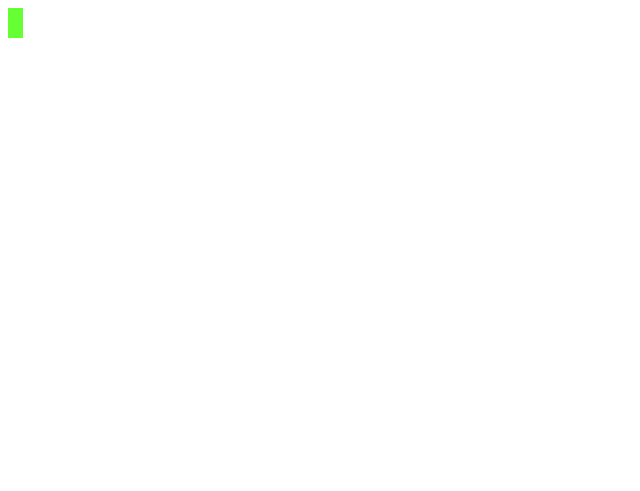
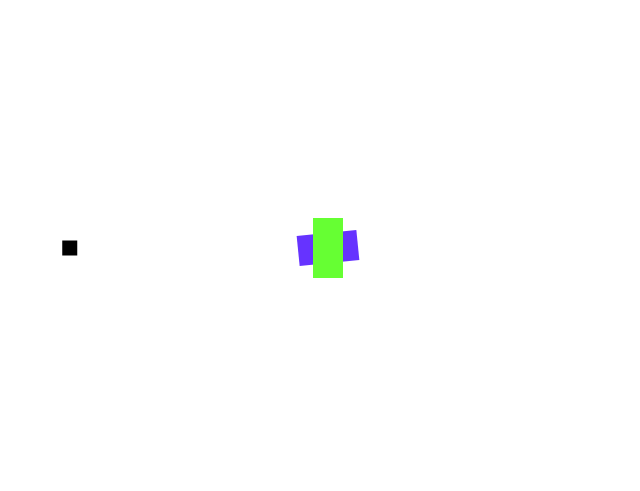
Before and after one commit to psharbau-cmu/omelet, a plain HTML site: page Dafen2d/TestGame.html in a window 1280 px wide. Shown: the whole page, without its empty margins (0-640 px from the left). Drawn offline with Linux system fonts and the light colour scheme.

Commit message:
Got it working pretty good now

```diff
--- a/Dafen2d/Components/dafen2d.squareRenderer.js
+++ b/Dafen2d/Components/dafen2d.squareRenderer.js
@@ -9,13 +9,18 @@
             var component = {
                 color:data.color || '#000000',
                 width:data.width || 15,
-                height:data.height || 15
+                height:data.height || 15,
+                layer:data.layer || 'default'
             };
 
             var halfWidth = 0;
             var halfHeight = 0;
             var lastSnap = null;
             var lastPoly = null;
+
+            component.ready = function(scene, entity) {
+                entity.screenSort = [scene.Layers[component.layer] || 0];
+            };
 
             component.preDraw = function(snapShot) {
                 lastSnap = snapShot;
--- a/Dafen2d/TestGame.html
+++ b/Dafen2d/TestGame.html
@@ -9,8 +9,14 @@
     <script src="dafen2d.gameLoop.js"></script>
     <script src="./Components/dafen2d.transform.js"></script>
     <script src="./Components/dafen2d.squareRenderer.js"></script>
+    <script src="./TestGame/testGame.rotateSlowly.js"></script>
+    <script src="./TestGame/testGame.shootAcross.js"></script>
     <script type="text/javascript">
         var testScene = {
+            Layers:{
+                "A":-1,
+                "B":-2
+            },
             Hierarchy:[
                 {
                     'dafen2d.transform': {
@@ -23,9 +29,38 @@
                         data:{
                             width:30,
                             height:60,
-                            color:'#66ff33'
+                            color:'#66ff33',
+                            layer:"A"
                         }
-                    }
+                    },
+                    children:[
+                        {
+                            'dafen2d.transform': {
+                                data:{
+                                    x:0,
+                                    y:0
+                                }
+                            },
+                            'dafen2d.squareRenderer':{
+                                data:{
+                                    width:60,
+                                    height:30,
+                                    color:'#6633ff',
+                                    layer:"B"
+                                }
+                            },
+                            'testGame.rotateSlowly':{
+                                data:{
+                                    speed:1
+                                }
+                            }
+                        }
+                    ]
+                },
+                {
+                    'dafen2d.transform':{},
+                    'testGame.shootAcross':{},
+                    'dafen2d.squareRenderer':{}
                 }
             ]
         };
--- /dev/null
+++ b/Dafen2d/TestGame/testGame.rotateSlowly.js
@@ -0,0 +1,27 @@
+(function() {
+    window.dafen2d = window.dafen2d || {};
+    window.dafen2d.componentTypes = window.dafen2d.componentTypes || [];
+    window.dafen2d.componentTypes['testGame.rotateSlowly'] = {
+
+        createComponent:function(data) {
+            if (!data) data = {};
+
+            var component = {
+                speed:data.speed || 1
+            };
+
+            var transform = null;
+
+            component.ready = function(scene, entity) {
+                transform = entity['dafen2d.transform'] || {angle:0};
+            };
+
+            component.update = function(delta) {
+                transform.angle += component.speed * delta * Math.PI * 2;
+            };
+
+            return component;
+        }
+
+    };
+})();
--- /dev/null
+++ b/Dafen2d/TestGame/testGame.shootAcross.js
@@ -0,0 +1,26 @@
+(function() {
+    window.dafen2d = window.dafen2d || {};
+    window.dafen2d.componentTypes = window.dafen2d.componentTypes || [];
+    window.dafen2d.componentTypes['testGame.shootAcross'] = {
+
+        createComponent:function(data) {
+            var transform = null;
+            var position = -500;
+
+            var component = {};
+
+            component.ready = function(scene, entity) {
+                transform = entity['dafen2d.transform'] || {x:0, y:0};
+            };
+
+            component.update = function(delta) {
+                position += delta * 250;
+                if (position > 500) position = -500;
+                transform.x = position;
+            };
+
+            return component;
+        }
+
+    };
+})();
--- a/Dafen2d/dafen2d.gameLoop.js
+++ b/Dafen2d/dafen2d.gameLoop.js
@@ -10,6 +10,7 @@
         var onScreenTree = dafen2d.createOnScreenTree();
         var mouseEntity = null;
         var started = false;
+        var lastTime = 0;
 
         dafen2d.realizeScene(sceneObj);
         sceneObj.Context = context;
@@ -40,6 +41,8 @@
             });
 
             return onScreen;
+
+            // TODO: if the polygon completely surrounds the canvas, this will say false, but it's true
         };
 
 
@@ -79,24 +82,31 @@
 
         var gameLoop = function() {
             // check size
-            width = context.width;
-            height = context.height;
+            width = canvasElement.width;
+            height = canvasElement.height;
 
             // update
-            sceneObj.update();
+            var now = new Date().getTime();
+            var deltaTime = (now - (lastTime || now)) / 1000;
+            lastTime = now;
+            sceneObj.update(deltaTime);
 
             // move to center
             wrapper.save();
-            wrapper.translate(context.width / 2, context.height / 2);
+            wrapper.translate(width / 2, height / 2);
 
             // camera changes
             var cam = sceneObj.Camera;
             wrapper.translate(-1 * cam.x, -1 * cam.y);
             if (cam.angle != 0) wrapper.rotate(-1 * cam.angle);
-            wrapper.scale(cam.scale, cam.scale);
+            wrapper.scale(cam.zoom, cam.zoom);
 
             // transform and preDraw steps
             sceneObj.Hierarchy.forEach(transformAndPreDraw);
+
+            // clear the whole screen, in future, just clear what is needed
+            context.setTransform(1, 0, 0, 1, 0, 0);
+            context.clearRect(0, 0, width, height);
 
             // do draw, get back stack of global polygons for mouse events
             var boxes = onScreenTree.draw();
--- a/Dafen2d/dafen2d.onScreenSort.js
+++ b/Dafen2d/dafen2d.onScreenSort.js
@@ -275,10 +275,10 @@
 
         var traverse = function(n, results) {
             if (n == nil) return;
-            traverse(n.left);
+            traverse(n.left, results);
             var result = n.value.draw();
             if (result) results.push({box:result, entity: n.value});
-            traverse(n.right);
+            traverse(n.right, results);
         };
 
         return {
--- a/Dafen2d/dafen2d.realizer.js
+++ b/Dafen2d/dafen2d.realizer.js
@@ -105,7 +105,7 @@
         addToUpdateList(scene.The);
         scene.Hierarchy.forEach(addToUpdateList);
 
-        scene.update = function() { updateList.forEach(function(f) {f();}); };
+        scene.update = function(delta) { updateList.forEach(function(f) {f(delta);}); };
         scene.addEntity = function(rawEntity, parent) {
             findComponents(rawEntity);
             initialize(rawEntity);
```
